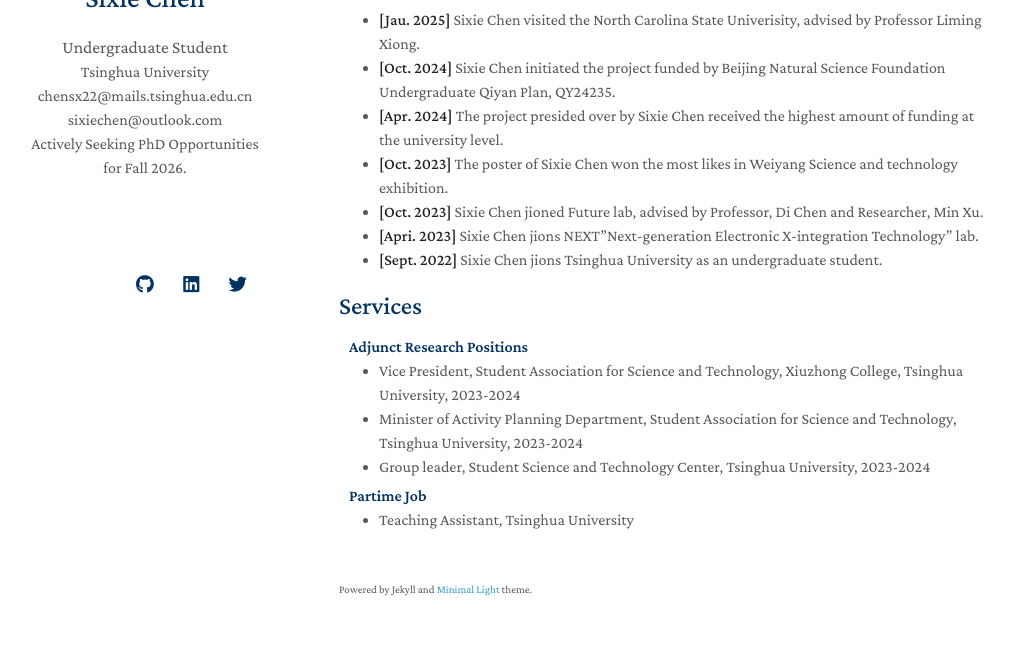
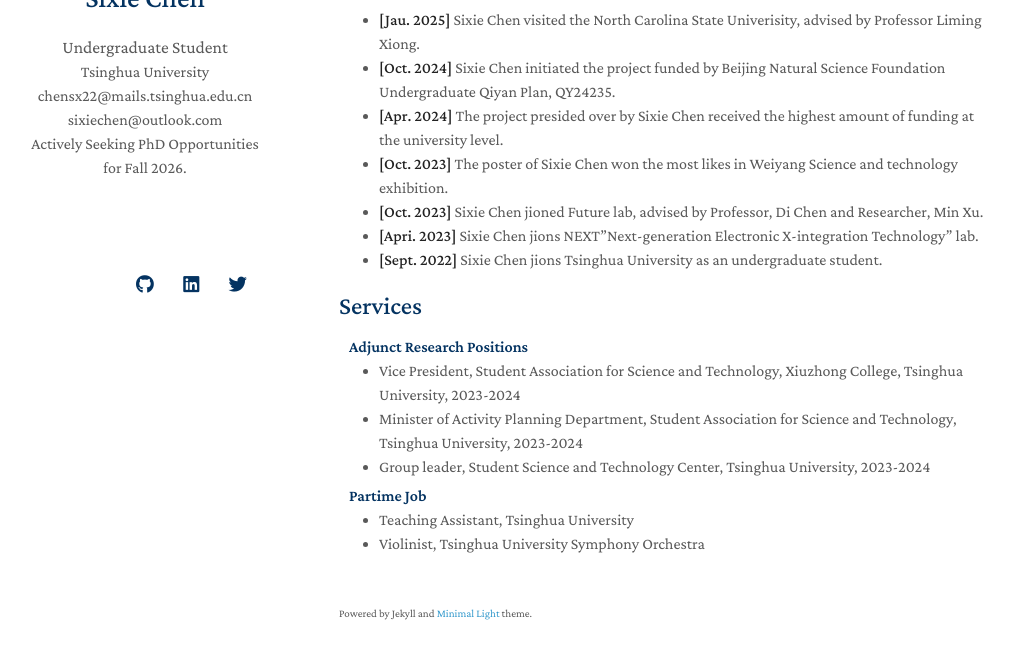
Before and after one commit to SixieChen/Sixie-Chen, a Jekyll site: the page built from index.md, in a window 1280 px wide and 900 px high, scrolled down 883 px, cut to the strip 206-865 px from the top of the window. Shown: the whole strip, without its empty margins (131-1145 px from the left). Built offline with Jekyll 4.4.1, drawn with Linux system fonts in a browser that asks for light colours; nearby versions of some CDN libraries; a style sheet for code colours, icons or effects is not loaded; our own code applies the rules of GitHub Pages for plain Markdown files.

Commit message:
Update services.md

```diff
--- a/_includes/services.md
+++ b/_includes/services.md
@@ -12,4 +12,5 @@
 
 <ul style="margin:0 0 20px;">
   <li><a href="https://www.tsinghua.edu.cn/xtw/info/1013/1109.htm"><autocolor>Teaching Assistant, Tsinghua University</autocolor></a></li>
+  <li><a href="https://www.arts.tsinghua.edu.cn/info/1084/1492.htm"><autocolor>Violinist, Tsinghua University Symphony Orchestra </autocolor></a></li>
 </ul>
```
